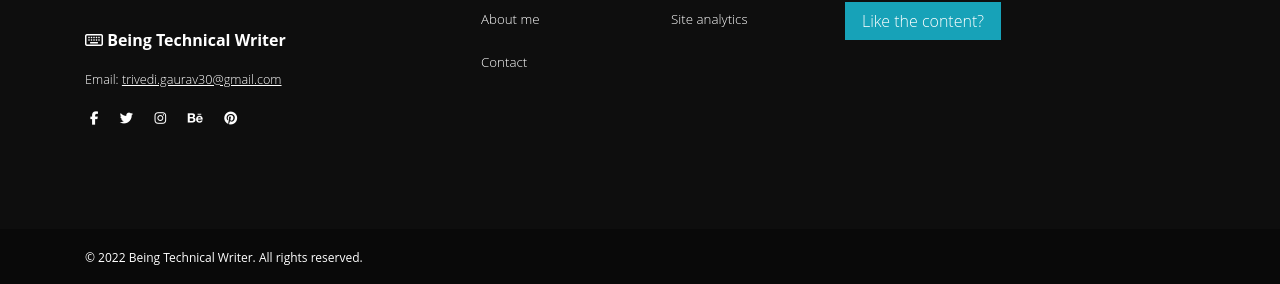
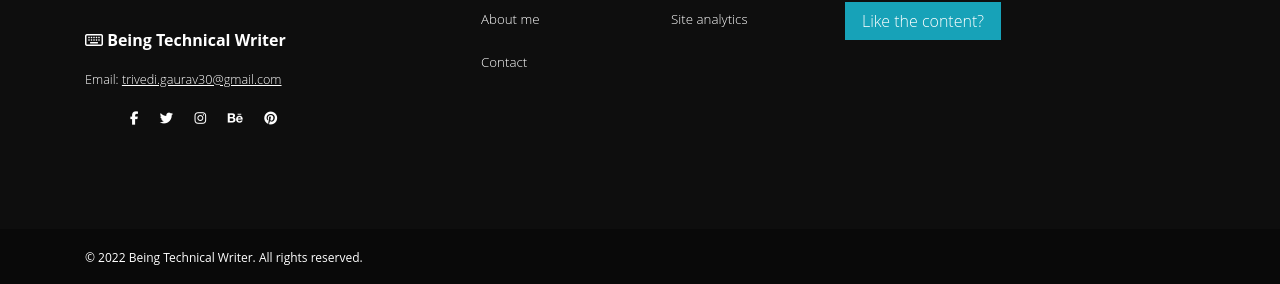
Before and after one commit to gautriv/gitfortechnicalwriters, a Jekyll site: the page built from index.md, in a window 1280 px wide. Shown: the part 1399-1683 px from the top of the page. Built offline with Jekyll 4.4.1, drawn with Linux system fonts in a browser that asks for light colours; nearby versions of some CDN libraries; comment, search, counter and statistics services are not loaded.

Commit message:
Updated content

```diff
--- a/_includes/head.html
+++ b/_includes/head.html
@@ -17,12 +17,12 @@
 <link rel="stylesheet" href="https://beingtechnicalwriter.com/gitfortechnicalwriters/css/fontastic.css">
 
 <!-- theme stylesheet-->
-<link rel="stylesheet" href="https://beingtechnicalwriter.com/gitfortechnicalwriters/css/style.default.css" id="theme-stylesheet">
+<link rel="stylesheet" href="/css/style.default.css" id="theme-stylesheet">
 
 <!-- Custom stylesheet - for your changes-->
-<link rel="stylesheet" href="https://beingtechnicalwriter.com/gitfortechnicalwriters/css/custom.css">
-<link rel="stylesheet" href="https://beingtechnicalwriter.com/gitfortechnicalwriters/css/customstyles.css">
-<link rel="stylesheet" href="https://beingtechnicalwriter.com/gitfortechnicalwriters/css/theme-blue.css">
+<link rel="stylesheet" href="/css/custom.css">
+<link rel="stylesheet" href="/css/customstyles.css">
+<link rel="stylesheet" href="/css/theme-blue.css">
 
 <!-- jQuery library -->
 <script src="https://cdnjs.cloudflare.com/ajax/libs/jquery/3.6.0/jquery.min.js"></script>
--- a/css/customstyles.css
+++ b/css/customstyles.css
@@ -212,6 +212,7 @@ div#toc ul {
     max-width: fit-content;
     color: rgb(13, 4, 49);
     margin-bottom: 20px;
+    margin-left: 0px !important;
 }
 
 div#toc ul li ul {
--- a/css/style.default.css
+++ b/css/style.default.css
@@ -38,8 +38,7 @@ a i {
 
 ul {
   margin: 0;
-  padding: 0;
-  margin-left: 20 px;
+  padding-left: 30 px !important;
 }
 
 section {
```
